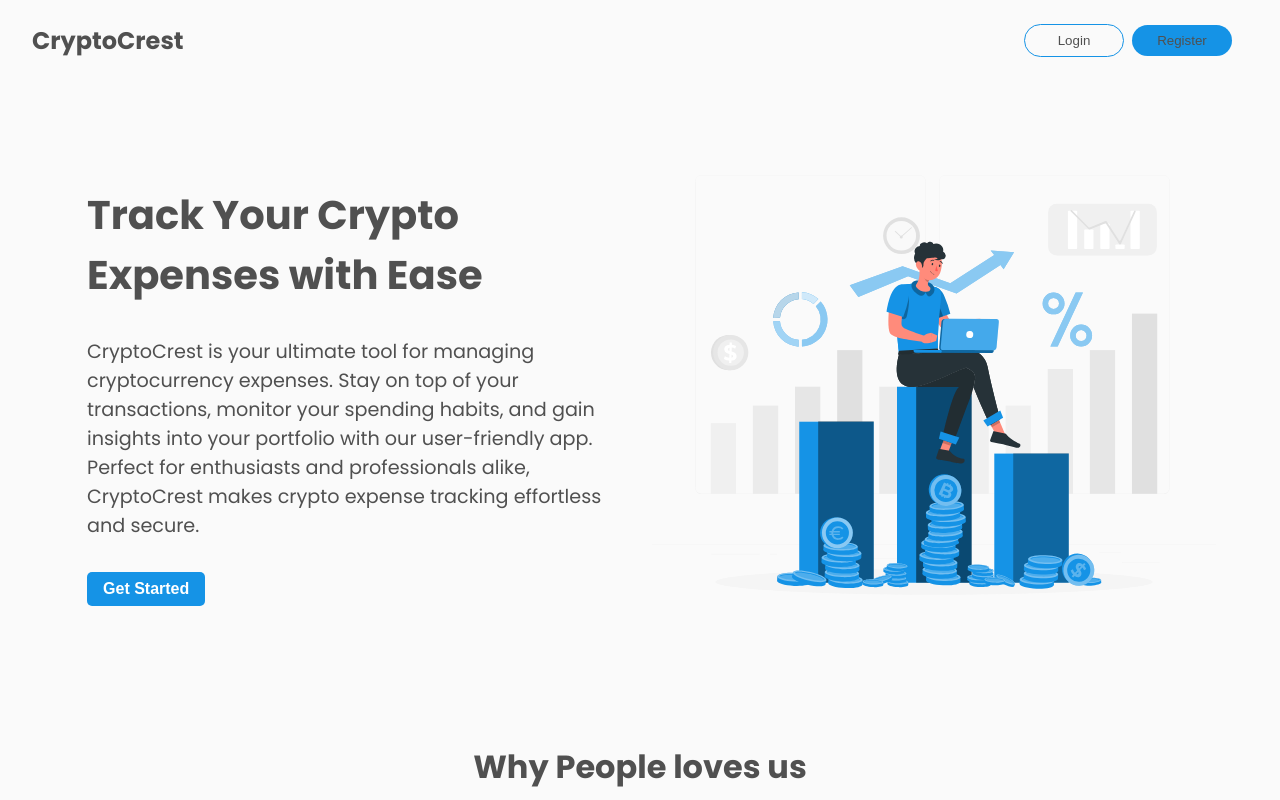
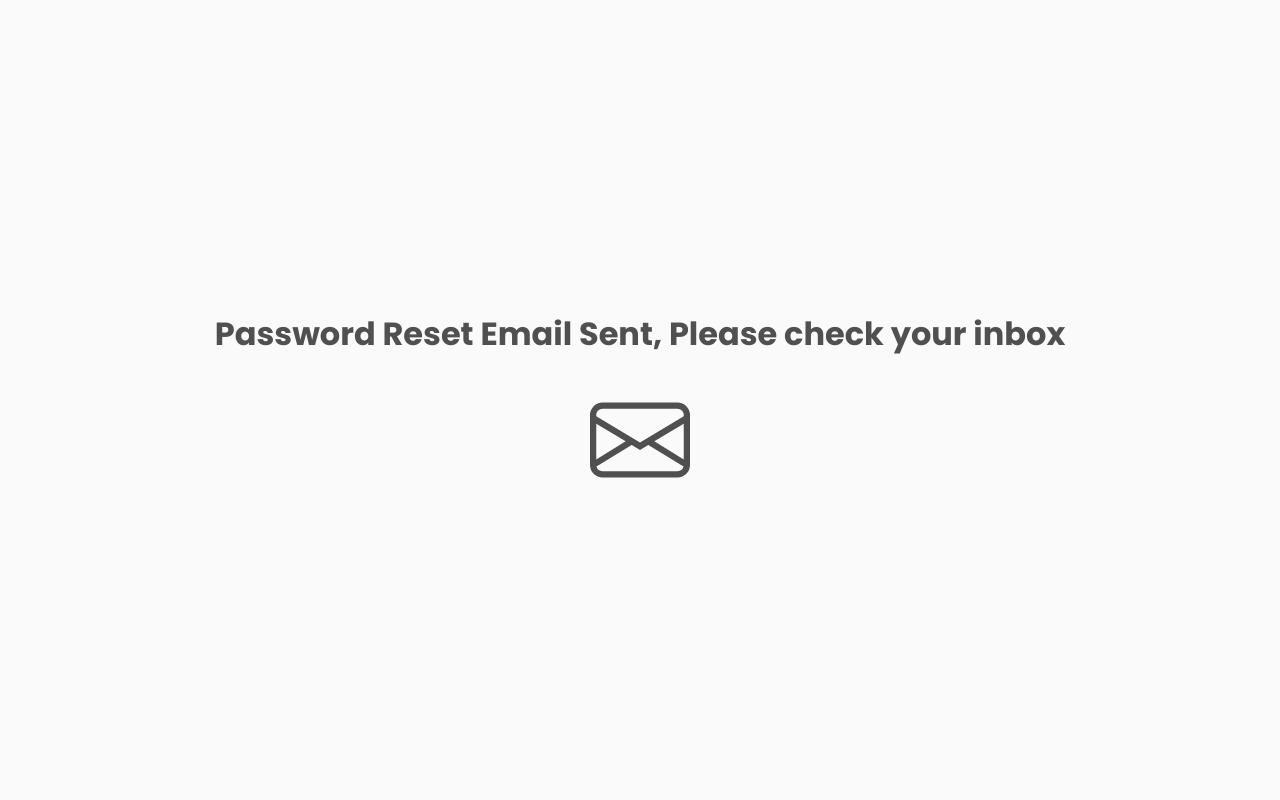
Before and after one commit to TechifyDev1/CryptoCrest, a React (Vite) app: page /email-sent in a window 1280 px wide. Shown: the top 800 px of the page. Built offline with nearby package versions, Linux system fonts and the light colour scheme; no server answers.

Commit message:
Sending Password reset email is now available

```diff
--- a/src/App.tsx
+++ b/src/App.tsx
@@ -11,6 +11,7 @@ import { Toaster } from 'sonner';
 import UnverifiedEmailPage from './Pages/UnverifiedEmail_page/UnverifiedEmailPage';
 import ForgottenPasswordPage from './Pages/ForgottenPassword_page/ForgottenPasswordPage';
 import ChangePasswordPage from './Pages/ChangePassword_page/ChangePasswordPage';
+import ResetPasswordSentPage from './Pages/ResetPasswordSent_page/ResetPasswordSentPage';
 
 const App = () => {
   return (
@@ -29,6 +30,7 @@ const App = () => {
         <Route path="/unverified" element={<UnverifiedEmailPage/>} />
         <Route path="/forgotten-password" element={<ForgottenPasswordPage />} />
         <Route path="/change-password" element={<ChangePasswordPage />} />
+        <Route path="/email-sent" element={<ResetPasswordSentPage />} />
       </Routes>
       <Toaster
         position="top-center"
--- a/src/Pages/ForgottenPassword_page/ForgottenPasswordPage.tsx
+++ b/src/Pages/ForgottenPassword_page/ForgottenPasswordPage.tsx
@@ -1,14 +1,34 @@
-import React from "react";
+import React, { ChangeEvent } from "react";
 import "./forgottenpassword.css";
 import { Link } from "react-router-dom";
+import { auth } from "../../Firebase/firebase-init";
+import { sendPasswordResetEmail } from "firebase/auth";
+import { toast } from "sonner";
 
 const ForgottenPasswordPage: React.FC = () => {
+    const handleUpdatePassword = async (e: ChangeEvent<HTMLFormElement>) => {
+        e.preventDefault();
+        const formData = new FormData(e.target);
+        const typedEmail = formData.get("email") as string;
+        const email = auth.currentUser?.email;
+        try{
+            if (typedEmail !== email) {
+                throw new Error("Email does not match the email of the currently logged in user.");
+            }
+            await sendPasswordResetEmail(auth, email);
+            toast.success("Password reset email sent successfully.");
+        } catch (error: any) {
+            toast.error(error.message);
+            toast.error("Please try again.");
+        }
+    }
     return(
         <div className="forgottenPasswordPage">
             <h1>Forgotten Password??</h1>
             <p>Don't worry, we got you covered. Just enter your email address and we will send you a link to reset your password.</p>
-            <form>
-                <input type="email" placeholder="Email Address" required />
+            <form onSubmit={handleUpdatePassword}>
+                <label htmlFor="email" style={{textAlign: "left", width: "100%"}}>Email Address</label>
+                <input type="email" placeholder="Email Address" required name="email" />
                 <button type="submit">Send Reset Link</button>
                 <p className="remembered-password">Wait! I remember my password. <Link to={"/login"}>Login</Link></p>
             </form>
--- /dev/null
+++ b/src/Pages/ResetPasswordSent_page/ResetPasswordSentPage.tsx
@@ -0,0 +1,13 @@
+import { BsEnvelope } from "react-icons/bs";
+import "./resetpasswordpage.css"
+
+const ResetPasswordSentPage: React.FC = () => {
+    return(
+        <div className="resetPasswordSentPage">
+            <h1>Password Reset Email Sent, Please check your inbox</h1>
+            <BsEnvelope size={100} />
+        </div>
+    );
+}
+
+export default ResetPasswordSentPage;
--- /dev/null
+++ b/src/Pages/ResetPasswordSent_page/resetpasswordpage.css
@@ -0,0 +1,11 @@
+.resetPasswordSentPage {
+    display: flex;
+    justify-content: center;
+    align-items: center;
+    flex-direction: column;
+    width: 100vw;
+    height: 100vh;
+    gap: 2rem;
+    text-align: center;
+    padding: 0 1rem;
+}
```
